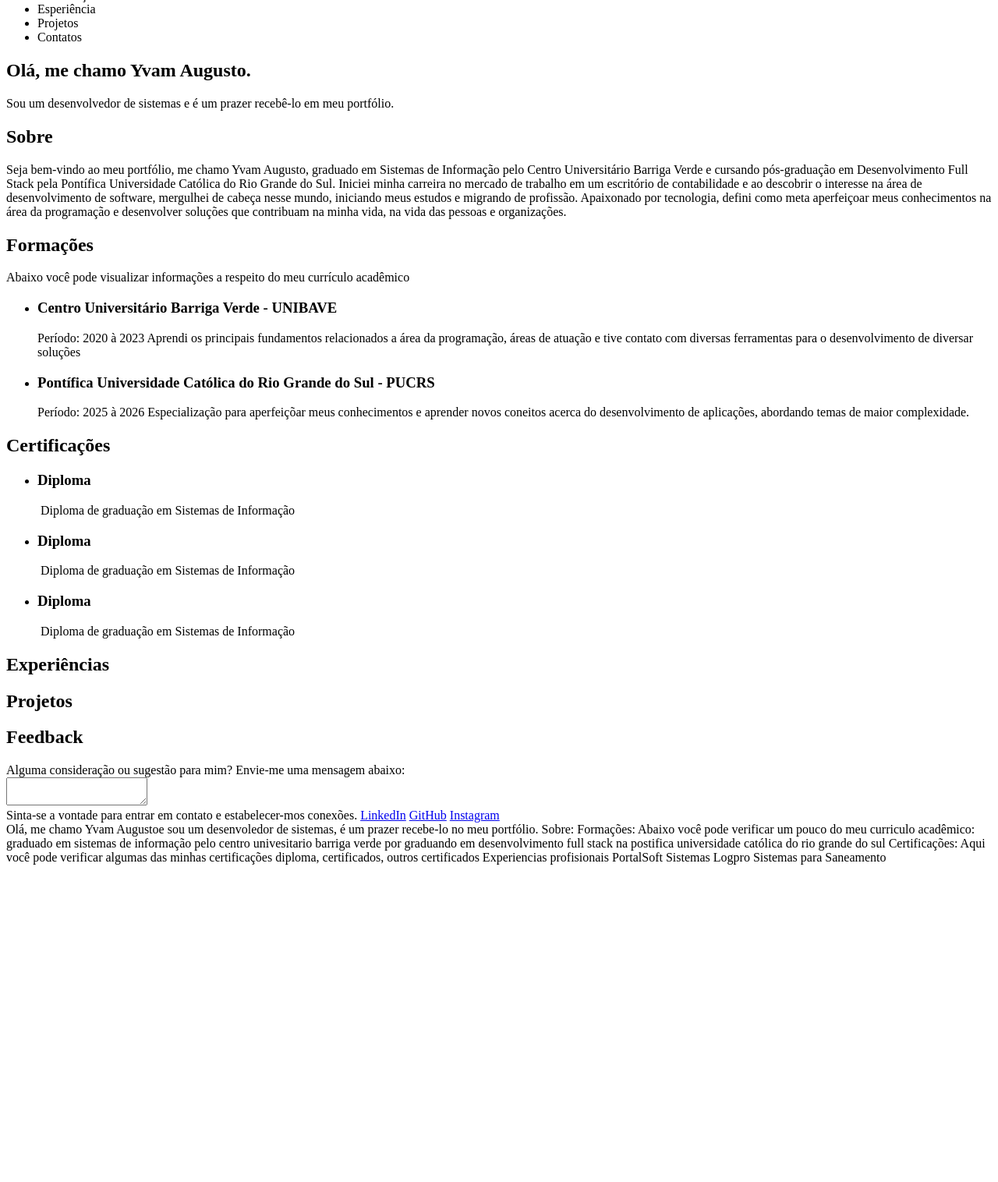
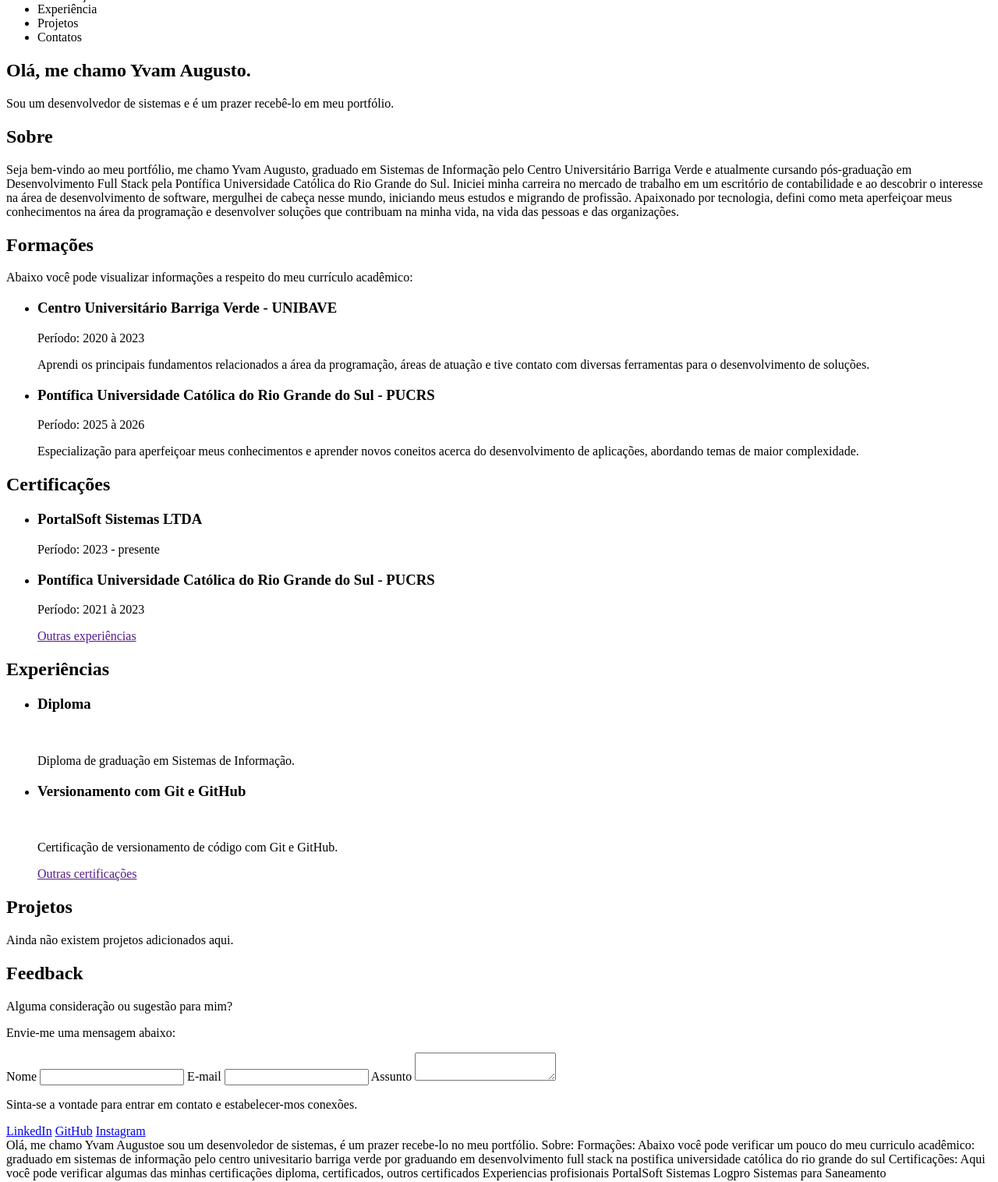
Before and after one commit to YvamAugusto/portfolio, a plain HTML site: page index.html in a window 1280 px wide. Shown: the part 67-1583 px from the top of the page at 78% size. Before the commit the page ends 1184 px from the top, so only its background shows below. Drawn offline with Linux system fonts and the light colour scheme.

Commit message:
feat: Adiciona conteúdo no portfólio.

```diff
--- a/index.html
+++ b/index.html
@@ -11,7 +11,7 @@
             <li>Sobre</li>
             <li>Formações</li>
             <li>Certificações</li>
-            <li>Esperiência</li>
+            <li>Experiência</li>
             <li>Projetos</li>
             <li>Contatos</li>
         </ul>
@@ -22,33 +22,33 @@
             </section>
             <section>
                 <h2>Sobre</h2>
-                <span>
+                <p>
                     Seja bem-vindo ao meu portfólio, me chamo Yvam Augusto, graduado em Sistemas de Informação pelo Centro Universitário Barriga Verde
-                    e cursando pós-graduação em Desenvolvimento Full Stack pela Pontífica Universidade Católica do Rio Grande do Sul. Iniciei minha carreira
-                    no mercado de trabalho em um escritório de contabilidade e ao descobrir o interesse na área de desenvolvimento de software, mergulhei de
-                    cabeça nesse mundo, iniciando meus estudos e migrando de profissão. Apaixonado por tecnologia, defini como meta aperfeiçoar meus
-                    conhecimentos na área da programação e desenvolver soluções que contribuam na minha vida, na vida das pessoas e organizações.
-                </span>
+                    e  atualmente cursando pós-graduação em Desenvolvimento Full Stack pela Pontífica Universidade Católica do Rio Grande do Sul. Iniciei
+                    minha carreira no mercado de trabalho em um escritório de contabilidade e ao descobrir o interesse na área de desenvolvimento de software,
+                    mergulhei de cabeça nesse mundo, iniciando meus estudos e migrando de profissão. Apaixonado por tecnologia, defini como meta aperfeiçoar
+                    meus conhecimentos na área da programação e desenvolver soluções que contribuam na minha vida, na vida das pessoas e das organizações.
+                </p>
             </section>
             <section>
                 <h2>Formações</h2>
-                <span>Abaixo você pode visualizar informações a respeito do meu currículo acadêmico</span>
+                <p>Abaixo você pode visualizar informações a respeito do meu currículo acadêmico:</p>
                 <ul>
                     <li>
                         <h3>Centro Universitário Barriga Verde - UNIBAVE</h3>
-                        <span>Período: 2020 à 2023</span>
-                        <span>
+                        <p>Período: 2020 à 2023</p>
+                        <p>
                             Aprendi os principais fundamentos relacionados a área da programação, áreas de atuação e tive contato com diversas
-                            ferramentas para o desenvolvimento de diversar soluções
-                        </span>
+                            ferramentas para o desenvolvimento de soluções.
+                        </p>
                     </li>
                     <li>
                         <h3>Pontífica Universidade Católica do Rio Grande do Sul - PUCRS</h3>
-                        <span>Período: 2025 à 2026</span>
-                        <span>
-                            Especialização para aperfeiçõar meus conhecimentos e aprender novos coneitos acerca do desenvolvimento de aplicações,
+                        <p>Período: 2025 à 2026</p>
+                        <p>
+                            Especialização para aperfeiçoar meus conhecimentos e aprender novos coneitos acerca do desenvolvimento de aplicações,
                             abordando temas de maior complexidade.
-                        </span>
+                        </p>
                     </li>
                 </ul>
             </section>
@@ -56,43 +56,55 @@
                 <h2>Certificações</h2>
                 <ul>
                     <li>
-                        <h3>Diploma</h3>
-                        <img src="" alt="">
-                        <span>Diploma de graduação em Sistemas de Informação</span>
+                        <h3>PortalSoft Sistemas LTDA</h3>
+                        <p>Período: 2023 - presente</p>
                     </li>
                     <li>
-                        <h3>Diploma</h3>
-                        <img src="" alt="">
-                        <span>Diploma de graduação em Sistemas de Informação</span>
+                        <h3>Pontífica Universidade Católica do Rio Grande do Sul - PUCRS</h3>
+                        <p>Período: 2021 à 2023</p>
                     </li>
-                    <li>
-                        <h3>Diploma</h3>
-                        <img src="" alt="">
-                        <span>Diploma de graduação em Sistemas de Informação</span>
-                    </li>
+                    <a href="">Outras experiências</a>
                 </ul>
             </section>
             <section>
                 <h2>Experiências</h2>
+                <ul>
+                    <li>
+                        <h3>Diploma</h3>
+                        <img src="" alt="">
+                        <p>Diploma de graduação em Sistemas de Informação.</p>
+                    </li>
+                    <li>
+                        <h3>Versionamento com Git e GitHub</h3>
+                        <img src="" alt="">
+                        <p>Certificação de versionamento de código com Git e GitHub.</p>
+                    </li>
+                    <a href="">Outras certificações</a>
+                </ul>
             </section>
             <section>
                 <h2>Projetos</h2>
+                <p>Ainda não existem projetos adicionados aqui.</p>
             </section>
             <section>
                 <h2>Feedback</h2>
-                <span>Alguma consideração ou sugestão para mim?</span>
-                <span>Envie-me uma mensagem abaixo:</span>
+                <p>Alguma consideração ou sugestão para mim?</p>
+                <p>Envie-me uma mensagem abaixo:</p>
                 <form>
+                    <label for="">Nome</label>
+                    <input type="text" name="nome" id="">
+                    <label for="">E-mail</label>
+                    <input type="email" name="email" id="">
+                    <label for="">Assunto</label>
                     <textarea name="" id=""></textarea>
+                    <p>Sinta-se a vontade para entrar em contato e estabelecer-mos conexões.</p>
+                    <a href="https://www.linkedin.com/in/yvamaugusto/">LinkedIn</a>
+                    <a href="https://github.com/yvamaugusto">GitHub</a>
+                    <a href="https://www.instagram.com/yvam_augusto/">Instagram</a>
                 </form>
             </section>
         </main>
         <footer>
-            <span>Sinta-se a vontade para entrar em contato e estabelecer-mos conexões.</span>
-            <a href="https://www.linkedin.com/in/yvamaugusto/">LinkedIn</a>
-            <a href="https://github.com/yvamaugusto">GitHub</a>
-            <a href="https://www.instagram.com/yvam_augusto/">Instagram</a>
-
         </footer>
     </header>
 </body>
```
